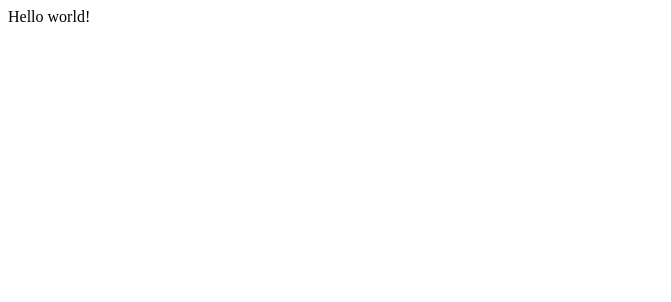
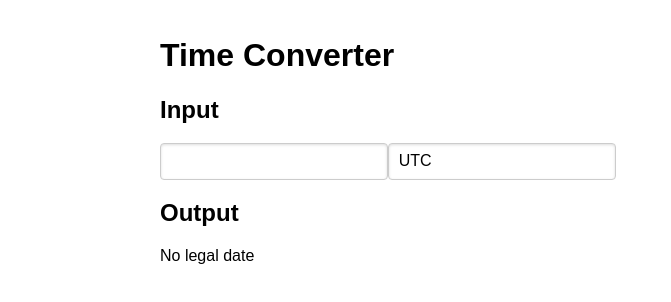
Before and after one commit to janmarthedal/time-calc, a Preact app: page / in a window 1280 px wide. Shown: the top 302 px of the page, without its empty margins (0-671 px from the left). Built offline with nearby package versions, Linux system fonts and the light colour scheme.

Commit message:
Use code from codepen

```diff
--- a/package.json
+++ b/package.json
@@ -17,10 +17,12 @@
   "author": "Jan Marthedal Rasmussen",
   "license": "MIT",
   "dependencies": {
+    "luxon": "^1.16.0",
     "preact": "~8.2.6",
     "typescript": "~2.5.3"
   },
   "devDependencies": {
+    "@types/luxon": "^1.15.1",
     "awesome-typescript-loader": "~3.2.3",
     "webpack": "~3.8.1",
     "webpack-dev-server": "~2.9.3"
--- a/public/index.html
+++ b/public/index.html
@@ -2,7 +2,15 @@
 <html>
   <head>
     <meta charset="utf-8">
-    <title></title>
+    <title>Time Calculator</title>
+    <link rel="stylesheet" href="https://unpkg.com/purecss@1.0.0/build/pure-min.css">
+    <style>
+      main {
+        margin: 0 auto;
+        max-width: 60rem;
+        padding: 1rem;
+      }
+    </style>
   </head>
   <body>
     <script src="app.js"></script>
--- a/src/components/main.tsx
+++ b/src/components/main.tsx
@@ -1,7 +1,82 @@
+import { DateTime } from 'luxon';
 import { h, Component } from "preact";
 
-export default _ => (
-    <div>
-      Hello world!
-    </div>
-)
+
+export default class App extends Component {
+	state = {
+		datetime: null
+	}
+	render({}, { datetime }) {
+		return (
+			<main>
+				<h1>Time Converter</h1>
+				<h2>Input</h2>
+        <DateInput onChange={dt => this.setState({ datetime: dt })} />
+        <h2>Output</h2>
+        <DateOutput datetime={ datetime } />
+			</main>
+		);
+	}
+}
+
+
+const parseTime = (t: string, zone?: string) => {
+	const dt = DateTime.fromISO(t, {
+		zone: zone || undefined
+	});
+	return dt.isValid ? dt : null;
+};
+
+const localZone = DateTime.local().zone.name;
+
+class TimeZone extends Component<{zone: string, onChange: (value: string) => void}> {
+	render({ zone, onChange }) {
+		return (
+			<input
+				type="text"
+				value={zone}
+				onInput={e => onChange((e.target as HTMLInputElement).value)}
+			/>
+		);
+	}
+}
+
+class DateInput extends Component<{ onChange: (value: string) => void }> {
+	state = {
+		text: '',
+		zone: localZone
+	}
+	render({ onChange }, { text, zone }) {
+		const updateText = (text: string) => {
+			this.setState({ text });
+			onChange(parseTime(text, zone));
+		};
+		return (
+			<form class="pure-form">
+				<input
+					type="text"
+					value={text}
+					onInput={e => updateText((e.target as HTMLInputElement).value)}
+				/>
+				<TimeZone zone={zone} onChange={_ => {}}/>
+			</form>
+		);
+	}
+}
+
+class DateOutput extends Component<{ datetime: DateTime }, { zone: string }> {
+	state = {
+		zone: localZone
+	}
+	render({ datetime }, { zone }) {
+		return datetime	? (
+			<form class="pure-form">
+				<TimeZone zone={zone} onChange={zone => this.setState({ zone })} />
+				<p>ISO: {datetime.setZone(zone).toISO({ suppressMilliseconds: true })}</p>
+				<p>Epoch: {datetime.toMillis()}</p>
+			</form>
+		) : (
+      <span>No legal date</span>
+    );
+	}
+}
```
Also changed, not shown: 1 other file (tests, documents, lock files or other folders).
